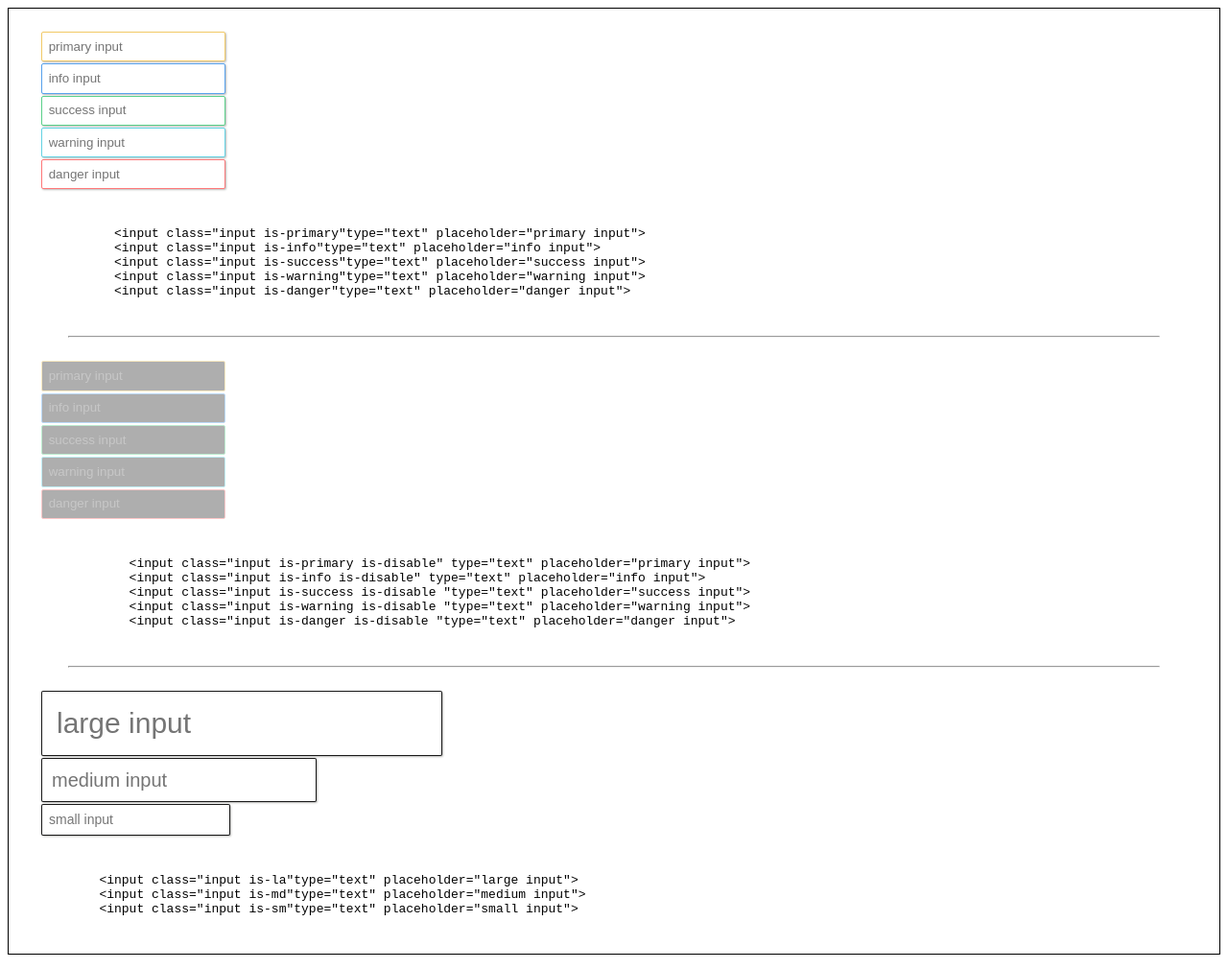
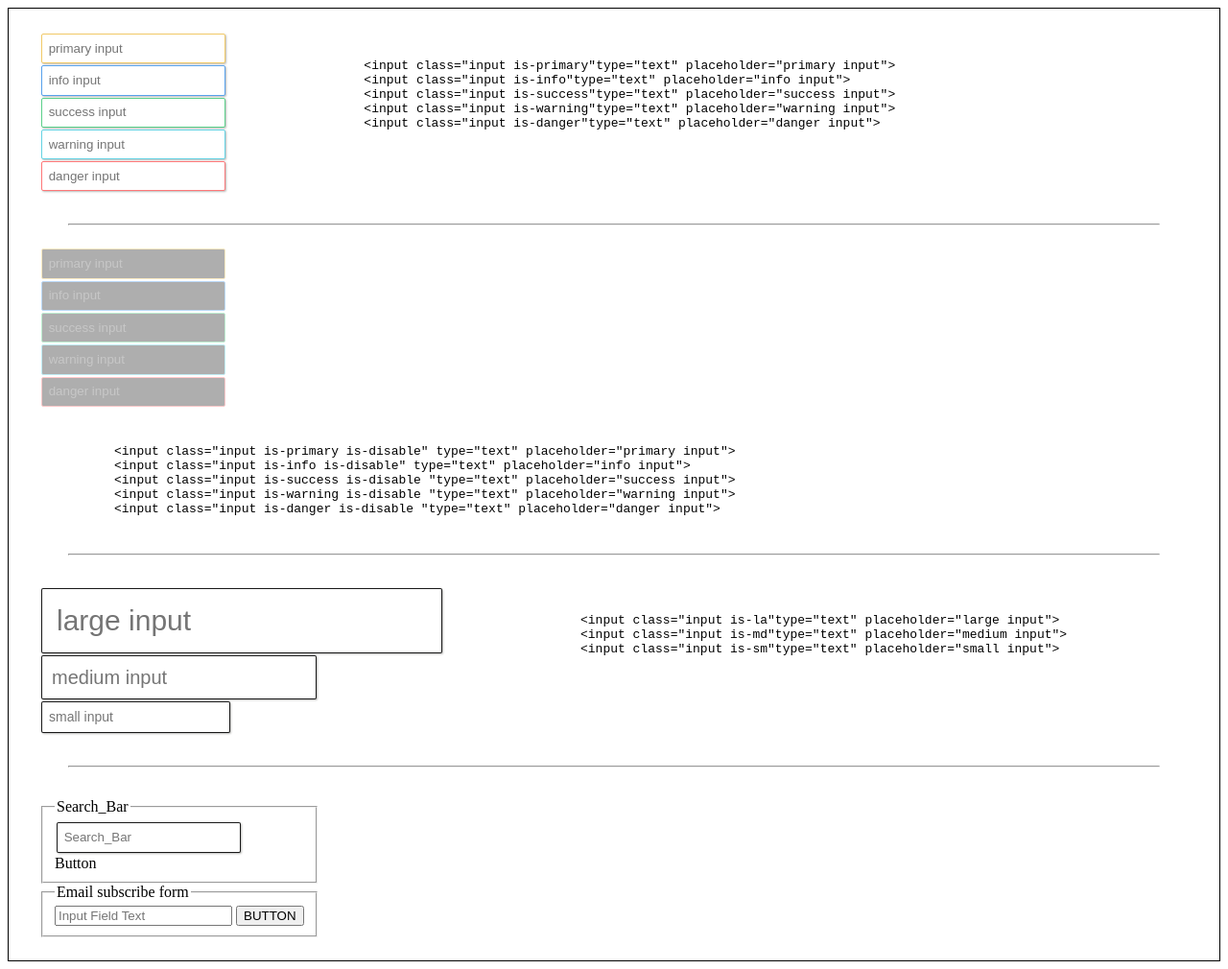
Before and after one commit to csparkzxc1/project_component, a website: page input/index.html in a window 1280 px wide. Shown: the whole page at 96% size. Drawn offline with Linux system fonts and the light colour scheme.

Commit message:
Add SearchBar style

```diff
--- a/input/index.html
+++ b/input/index.html
@@ -9,17 +9,17 @@
   <style>
 
     .container {
-      /*display: flex;
-      flex-flow: column;*/
+      /*flex-flow: column;*/
       border: 1px solid black;
     }
     .column {
+      display: flex;
       /*display: block;*/
     }
     .field {
-      display: block;
+      /*display: block;*/
       margin: 1.5rem 2rem;
-      flex-direction: row;
+      /*flex-direction: row;*/
     }
     .input {
       margin: 2px;
@@ -34,13 +34,12 @@
   <div class="container">
     <div class="column">
       <div class="field">
-        <input class="input is-primary"type="text" placeholder="primary input">
-        <input class="input is-info"type="text" placeholder="info input">
-        <input class="input is-success"type="text" placeholder="success input">
-        <input class="input is-warning"type="text" placeholder="warning input">
-        <input class="input is-danger"type="text" placeholder="danger input">
+        <input class="input is-primary" type="text" placeholder="primary input">
+        <input class="input is-info" type="text" placeholder="info input">
+        <input class="input is-success" type="text" placeholder="success input">
+        <input class="input is-warning" type="text" placeholder="warning input">
+        <input class="input is-danger" type="text" placeholder="danger input">
       </div>
-
       <div class="field">
         <xmp>
           <input class="input is-primary"type="text" placeholder="primary input">
@@ -61,7 +60,6 @@
         <input class="input is-warning is-disable "type="text" placeholder="warning input">
         <input class="input is-danger is-disable "type="text" placeholder="danger input">
       </div>
-
       <div class="field">
         <xmp>
           <input class="input is-primary is-disable" type="text" placeholder="primary input">
@@ -80,7 +78,6 @@
         <input class="input is-md"type="text" placeholder="medium input">
         <input class="input is-sm"type="text" placeholder="small input">
       </div>
-
       <div class="field">
         <xmp>
           <input class="input is-la"type="text" placeholder="large input">
@@ -89,6 +86,29 @@
         </xmp>
       </div>
     </div>
+  <hr>
+
+
+
+  <div class="column">
+    <div class="field">
+
+  <fieldset>
+    <legend>Search_Bar</legend>
+      <input type="text" class="input"  placeholder="Search_Bar">
+      <a class="button"><span>Button</span></a>
+  </fieldset>
+
+
+
+  <fieldset>
+    <legend>Email subscribe form</legend>
+    <input type="email" class="subscribe-email" placeholder="Input Field Text" aria-label="email address">
+    <button type="submit" class="subscribe-btn"><span>BUTTON</span></button>
+  </fieldset>
+
+    </div>
+  </div>
 </div>
 
 
--- a/input/sass/_input.scss
+++ b/input/sass/_input.scss
@@ -17,7 +17,7 @@ $input-border: $black-lo;
   border: 1px solid $input-border;
   border-radius: $radius-small;
 
-  display: block;
+  // display: block;
   line-height: 1.2;
   padding: 0.5em;
   @each $name, $pair in $colors {
```
Lines whose indentation alone changed are shown as unchanged.
